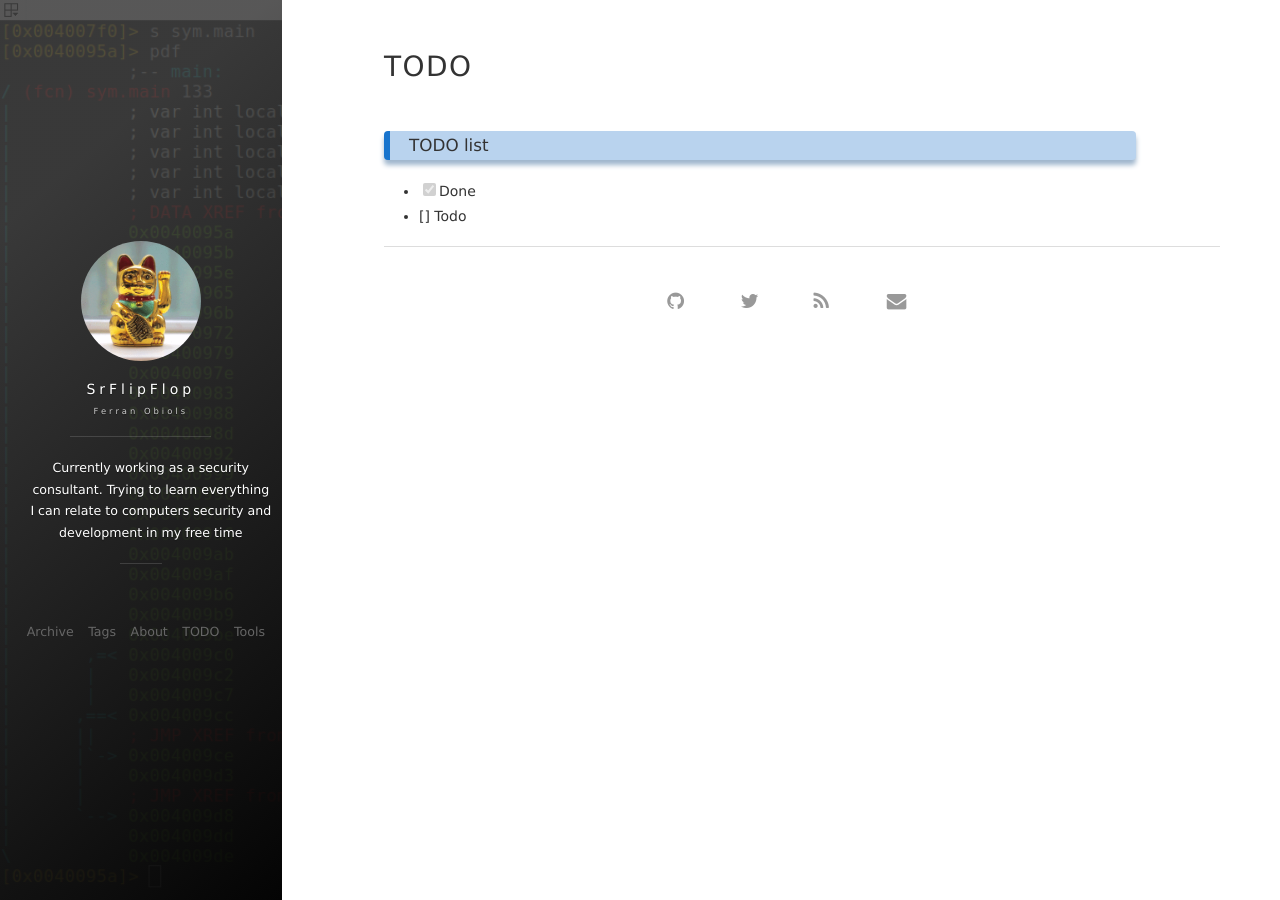
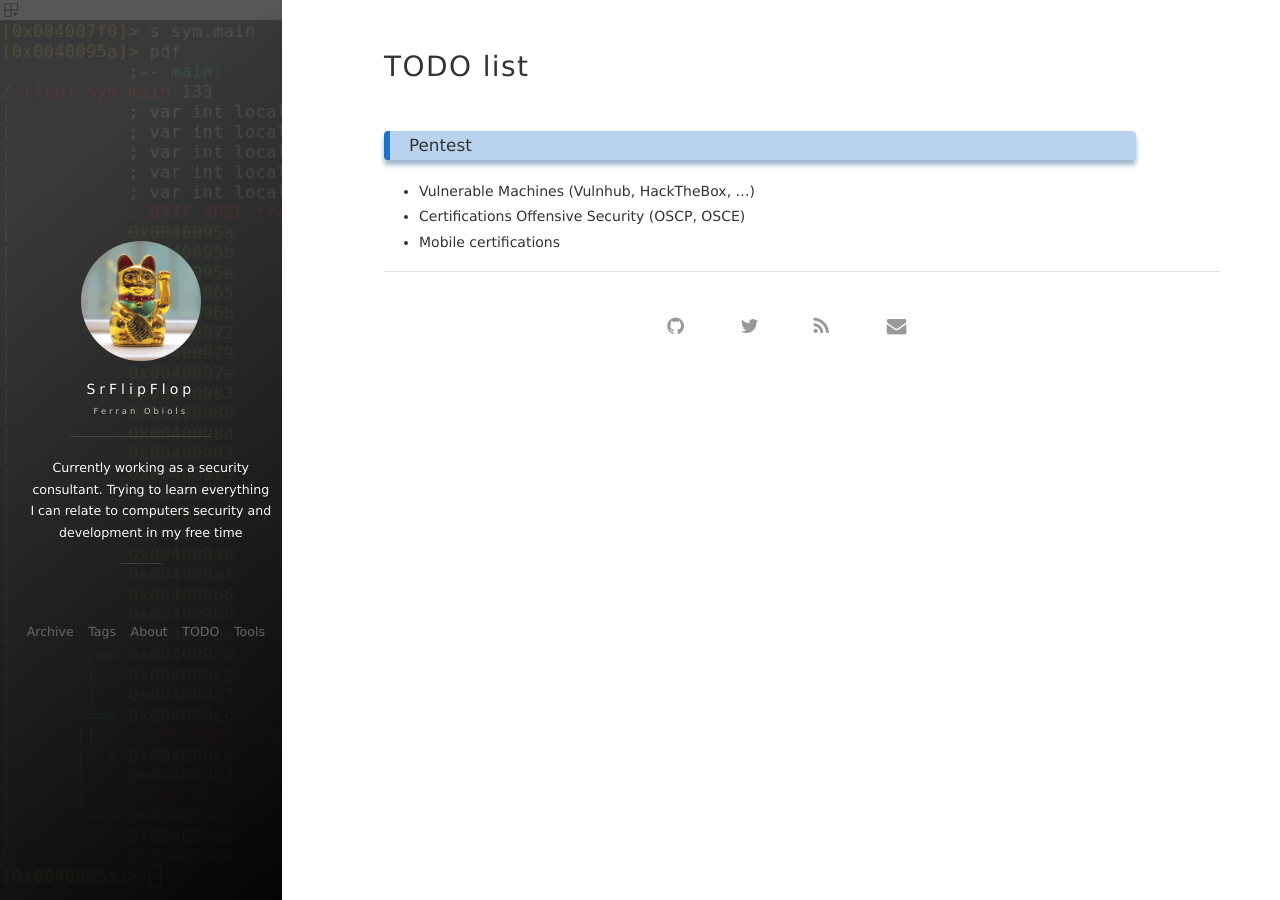
Before and after one commit to SrFlipFlop/srflipflop.github.io, a Jekyll site: the page built from TODO.md, in a window 1280 px wide. Built offline with Jekyll 4.4.1, drawn with Linux system fonts in a browser that asks for light colours; nearby versions of some CDN libraries; comment, search, counter and statistics services are not loaded.

Commit message:
partial commit

```diff
--- a/TODO.md
+++ b/TODO.md
@@ -1,9 +1,10 @@
 ---
 layout: page
-title: TODO
+title: TODO list
 ---
 <br>
-### TODO list
+### Pentest
 
-- [X] Done
-- [] Todo
+- Vulnerable Machines (Vulnhub, HackTheBox, ...)
+- Certifications Offensive Security (OSCP, OSCE)
+- Mobile certifications
```
